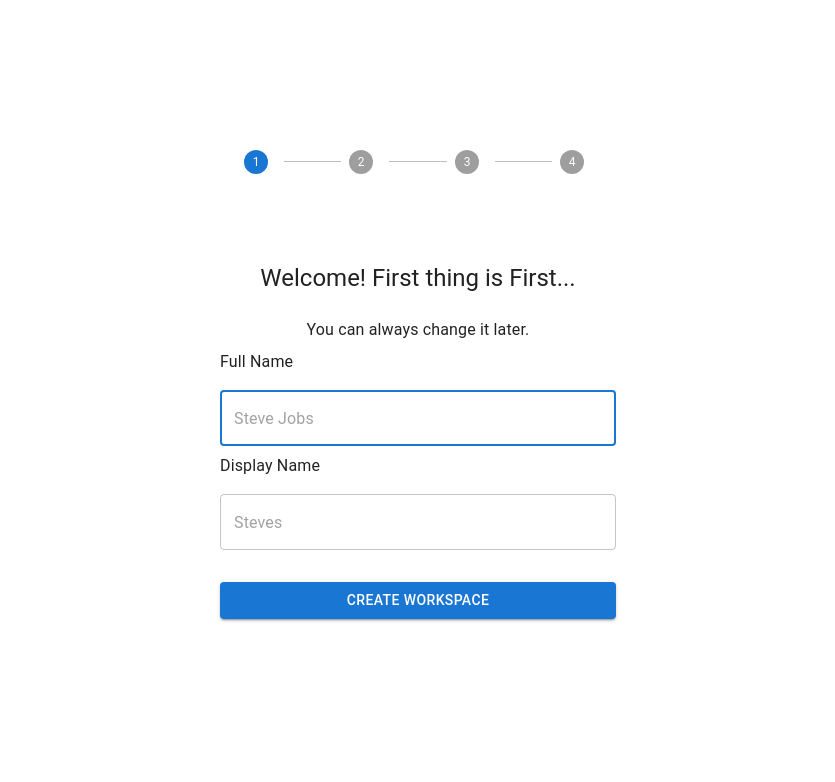
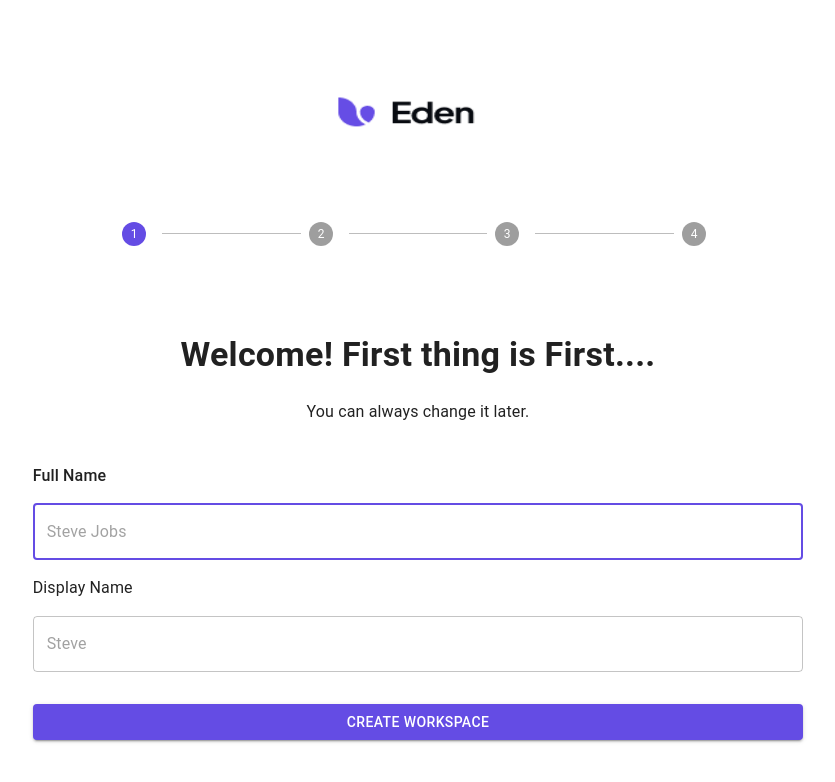
Before and after one commit to nandhinik08/Onboarding-React, a Next.js app: page /onboarding in a window 1280 px wide. Shown: the top 782 px of the page, without its empty margins (222-1057 px from the left). Built offline with nearby package versions, Linux system fonts and the light colour scheme.

Commit message:
css fixes

```diff
--- a/pages/api/hello.js
+++ /dev/null
@@ -1,5 +0,0 @@
-// Next.js API route support: https://nextjs.org/docs/api-routes/introduction
-
-export default function handler(req, res) {
-  res.status(200).json({ name: 'John Doe' })
-}
--- a/pages/onboarding.js
+++ b/pages/onboarding.js
@@ -1,12 +1,46 @@
 import Stepper from "../src/components/stepper";
 import styles from "../styles/Home.module.css";
+import Image from "next/image";
+import { Box } from "@mui/system";
+import { createTheme, ThemeProvider } from "@mui/material/styles";
+// import Inter from "../font/Inter.ttf";
 
-export default function Home() {
+const theme = createTheme({
+  palette: {
+    primary: {
+      main: "#644ce4",
+    },
+    // typography: {
+    //   fontFamily: "Inter",
+    // },
+    // components: {
+    //   MuiCssBaseline: {
+    //     styleOverrides: `
+    //       @font-face {
+    //         font-family: 'Inter';
+    //         font-style: normal;
+    //         font-display: swap;
+    //         font-weight: 400;
+    //         src: local('Inter'), local('Inter-Regular'), url(${Inter}) format('ttf');
+    //         unicodeRange: U+0000-00FF, U+0131, U+0152-0153, U+02BB-02BC, U+02C6, U+02DA, U+02DC, U+2000-206F, U+2074, U+20AC, U+2122, U+2191, U+2193, U+2212, U+2215, U+FEFF;
+    //       }
+    //     `,
+    //   },
+    // },
+  },
+});
+
+export default function OnBoarding() {
   return (
-    <div className={styles.container}>
-      <main className={styles.main}>
-        <Stepper></Stepper>
-      </main>
-    </div>
+    <ThemeProvider theme={theme}>
+      <div className={styles.container}>
+        <main className={styles.main}>
+          <Box sx={{ margin: 2, paddingBottom: 6 }}>
+            <Image src="/logo.png" alt="me" width="250" height="70" />
+          </Box>
+          <Stepper></Stepper>
+        </main>
+      </div>
+    </ThemeProvider>
   );
 }
--- a/src/components/final.js
+++ b/src/components/final.js
@@ -1,19 +1,10 @@
 import * as React from "react";
-import Avatar from "@mui/material/Avatar";
 import Button from "@mui/material/Button";
 import CssBaseline from "@mui/material/CssBaseline";
-import TextField from "@mui/material/TextField";
-import FormControlLabel from "@mui/material/FormControlLabel";
-import Checkbox from "@mui/material/Checkbox";
-import Link from "@mui/material/Link";
-import Grid from "@mui/material/Grid";
 import Box from "@mui/material/Box";
 import CheckCircleIcon from "@mui/icons-material/CheckCircle";
 import Typography from "@mui/material/Typography";
 import Container from "@mui/material/Container";
-import { createTheme, ThemeProvider } from "@mui/material/styles";
-
-const theme = createTheme();
 
 export default function Home(props) {
   const handleSubmit = (event) => {
@@ -23,8 +14,7 @@ export default function Home(props) {
   };
 
   return (
-    <ThemeProvider theme={theme}>
-      <Container component="main" maxWidth="xs">
+    <Container component="main" maxWidth="S">
       <CssBaseline />
       <Box
         sx={{
@@ -34,23 +24,19 @@ export default function Home(props) {
           alignItems: "center",
         }}
       >
-          <CheckCircleIcon color="primary" sx={{ fontSize: 50, margin: 2 }} />
-          <Typography component="h1" variant="h4">
+        <CheckCircleIcon color="primary" sx={{ mb: 6, alignItems: "center" }} />
+        <Typography sx={{ fontWeight: "bold" }} variant="h4">
           Congratulations, Eren!
         </Typography>
         <br />
-          <Typography component="p" variant="h6" sx={{ fontSize: 13 }}>
+        <Typography variant="body1">
           You have completed onboarding, you can start using the Eden!
         </Typography>
-          <Box
-            component="form"
-            onSubmit={handleSubmit}
-            noValidate
-            sx={{ mt: 1 }}
-          >
+        <Box component="form" onSubmit={handleSubmit} noValidate sx={{ mt: 1 }}>
           <Button
             type="submit"
             fullWidth
+            color="primary"
             variant="contained"
             sx={{ mt: 3, mb: 2 }}
           >
@@ -59,6 +45,5 @@ export default function Home(props) {
         </Box>
       </Box>
     </Container>
-    </ThemeProvider>
   );
 }
--- a/src/components/firstpage.js
+++ b/src/components/firstpage.js
@@ -1,19 +1,11 @@
 import * as React from "react";
-import Avatar from "@mui/material/Avatar";
 import Button from "@mui/material/Button";
 import CssBaseline from "@mui/material/CssBaseline";
 import TextField from "@mui/material/TextField";
-import FormControlLabel from "@mui/material/FormControlLabel";
-import Checkbox from "@mui/material/Checkbox";
-import Link from "@mui/material/Link";
-import Grid from "@mui/material/Grid";
 import Box from "@mui/material/Box";
-import LockOutlinedIcon from "@mui/icons-material/LockOutlined";
 import Typography from "@mui/material/Typography";
 import Container from "@mui/material/Container";
-import { createTheme, ThemeProvider } from "@mui/material/styles";
-
-const theme = createTheme();
+import { BorderClearRounded } from "@mui/icons-material";
 
 export default function FirstPage(props) {
   const handleSubmit = (event) => {
@@ -23,8 +15,7 @@ export default function FirstPage(props) {
   };
 
   return (
-    <ThemeProvider theme={theme}>
-      <Container component="main" maxWidth="xs">
+    <Container component="main" maxWidth="s">
       <CssBaseline />
       <Box
         sx={{
@@ -34,21 +25,17 @@ export default function FirstPage(props) {
           alignItems: "center",
         }}
       >
-          <Typography component="h1" variant="h5">
-            Welcome! First thing is First...
+        <Typography component="h1" variant="h4" sx={{ fontWeight: "bold" }}>
+          Welcome! First thing is First....
         </Typography>
         <br />
-          <Typography component="p" variant="p">
-            You can always change it later.
+        <Typography variant="body1">You can always change it later.</Typography>
+        <Box component="form" onSubmit={handleSubmit} noValidate sx={{ mt: 5 }}>
+          <Typography variant="body1" sx={{ fontWeight: "Medium" }}>
+            Full Name
           </Typography>
-          <Box
-            component="form"
-            onSubmit={handleSubmit}
-            noValidate
-            sx={{ mt: 1 }}
-          >
-            <label>Full Name</label>
           <TextField
+            sx={{ mb: 2 }}
             margin="normal"
             fullWidth
             id="FName"
@@ -62,12 +49,13 @@ export default function FirstPage(props) {
             fullWidth
             id="DName"
             name="DName"
-              placeholder="Steves"
+            placeholder="Steve"
           />
 
           <Button
             type="submit"
             fullWidth
+            color="primary"
             variant="contained"
             sx={{ mt: 3, mb: 2 }}
           >
@@ -76,6 +64,5 @@ export default function FirstPage(props) {
         </Box>
       </Box>
     </Container>
-    </ThemeProvider>
   );
 }
--- a/src/components/home.js
+++ b/src/components/home.js
@@ -1,14 +1,8 @@
 import * as React from "react";
-import Avatar from "@mui/material/Avatar";
 import Button from "@mui/material/Button";
 import CssBaseline from "@mui/material/CssBaseline";
 import TextField from "@mui/material/TextField";
-import FormControlLabel from "@mui/material/FormControlLabel";
-import Checkbox from "@mui/material/Checkbox";
-import Link from "@mui/material/Link";
-import Grid from "@mui/material/Grid";
 import Box from "@mui/material/Box";
-import LockOutlinedIcon from "@mui/icons-material/LockOutlined";
 import Typography from "@mui/material/Typography";
 import Container from "@mui/material/Container";
 import { createTheme, ThemeProvider } from "@mui/material/styles";
@@ -23,8 +17,7 @@ export default function Home(props) {
   };
 
   return (
-    <ThemeProvider theme={theme}>
-      <Container component="main" maxWidth="xs">
+    <Container component="main" maxWidth="s">
       <CssBaseline />
       <Box
         sx={{
@@ -34,19 +27,14 @@ export default function Home(props) {
           alignItems: "center",
         }}
       >
-          <Typography component="h1" variant="h5">
-            Let`s set up a home for all your work
+        <Typography component="h1" variant="h4" sx={{ fontWeight: "bold" }}>
+          Let&apos;s set up a home for all your work
         </Typography>
         <br />
-          <Typography component="p" variant="p">
+        <Typography variant="body1">
           You can always create another Workspace later.
         </Typography>
-          <Box
-            component="form"
-            onSubmit={handleSubmit}
-            noValidate
-            sx={{ mt: 1 }}
-          >
+        <Box component="form" onSubmit={handleSubmit} noValidate sx={{ mt: 5 }}>
           <label>Workspace Name</label>
           <TextField
             margin="normal"
@@ -94,6 +82,5 @@ export default function Home(props) {
         </Box>
       </Box>
     </Container>
-    </ThemeProvider>
   );
 }
--- a/src/components/planning.js
+++ b/src/components/planning.js
@@ -1,16 +1,16 @@
 import * as React from "react";
 import Button from "@mui/material/Button";
+
+import ButtonBase from "@mui/material/ButtonBase";
 import CssBaseline from "@mui/material/CssBaseline";
 import Box from "@mui/material/Box";
 import Typography from "@mui/material/Typography";
 import Container from "@mui/material/Container";
-import { createTheme, ThemeProvider } from "@mui/material/styles";
 import PersonIcon from "@mui/icons-material/Person";
 import CardContent from "@mui/material/CardContent";
 import Card from "@mui/material/Card";
 import GroupsIcon from "@mui/icons-material/Groups";
-
-const theme = createTheme();
+import { CardActionArea } from "@mui/material";
 
 export default function Planning(props) {
   const handleSubmit = (event) => {
@@ -20,8 +20,7 @@ export default function Planning(props) {
   };
 
   return (
-    <ThemeProvider theme={theme}>
-      <Container component="main" maxWidth="xs">
+    <Container component="main" maxWidth="s">
       <CssBaseline />
       <Box
         sx={{
@@ -31,21 +30,18 @@ export default function Planning(props) {
           alignItems: "center",
         }}
       >
-          <Typography component="h1" variant="h4">
+        <Typography component="h1" variant="h4" sx={{ fontWeight: "bold" }}>
           How are you planning to use Eden?
         </Typography>
         <br />
-          <Typography component="p" variant="p">
+        <Typography variant="body1">
           We`ll streamline your setup experience accordingly.
         </Typography>
-          <Box
-            component="form"
-            onSubmit={handleSubmit}
-            noValidate
-            sx={{ mt: 1 }}
-          >
+        <Box component="form" onSubmit={handleSubmit} noValidate sx={{ mt: 5 }}>
           <Box sx={{ display: "flex", flexDirection: "row" }}>
-              <Card raised sx={{ maxWidth: 345, marginRight: 2 }}>
+            <Box sx={{ m: 2 }}>
+              <Card sx={{ maxWidth: 345 }}>
+                <ButtonBase onClick={(event) => {}}>
                   <CardContent>
                     <PersonIcon />
                     <Typography variant="h6" color="text.primary">
@@ -55,8 +51,13 @@ export default function Planning(props) {
                       Write better.Think more clearly.Stay organized
                     </Typography>
                   </CardContent>
+                </ButtonBase>
               </Card>
+            </Box>
+
+            <Box sx={{ m: 2 }}>
               <Card sx={{ maxWidth: 345 }}>
+                <CardActionArea>
                   <CardContent>
                     <GroupsIcon />
                     <Typography variant="h6" color="text.primary">
@@ -66,7 +67,9 @@ export default function Planning(props) {
                       Wikis, docs, tasks & projects, all in one place.
                     </Typography>
                   </CardContent>
+                </CardActionArea>
               </Card>
+            </Box>
           </Box>
           <Button
             type="submit"
@@ -79,6 +82,5 @@ export default function Planning(props) {
         </Box>
       </Box>
     </Container>
-    </ThemeProvider>
   );
 }
--- a/src/components/stepper.js
+++ b/src/components/stepper.js
@@ -3,10 +3,8 @@ import Box from "@mui/material/Box";
 import Stepper from "@mui/material/Stepper";
 import Step from "@mui/material/Step";
 import StepButton from "@mui/material/StepButton";
-import Button from "@mui/material/Button";
 import Typography from "@mui/material/Typography";
 import FirstPage from "./firstpage";
-
 import { useState, useEffect } from "react";
 import Home from "./home";
 import Planning from "./planning";
@@ -37,15 +35,9 @@ export default function HorizontalNonLinearStepper() {
   const handleNext = () => {
     const newActiveStep =
       isLastStep() && !allStepsCompleted()
-        ? // It's the last step, but not all steps have been completed,
-          // find the first step that has been completed
-          steps.findIndex((step, i) => !(i in completed))
+        ? steps.findIndex((step, i) => !(i in completed))
         : activeStep + 1;
     setActiveStep(newActiveStep);
-  };
-
-  const handleBack = () => {
-    setActiveStep((prevActiveStep) => prevActiveStep - 1);
   };
 
   const handleStep = (step) => () => {
@@ -59,14 +51,9 @@ export default function HorizontalNonLinearStepper() {
     handleNext();
   };
 
-  const handleReset = () => {
-    setActiveStep(0);
-    setCompleted({});
-  };
-
   return (
     <Box sx={{ width: "100%" }}>
-      <Box sx={{ width: "30%", margin: "auto" }}>
+      <Box sx={{ width: "50%", margin: "auto" }}>
         <Stepper nonLinear activeStep={activeStep}>
           {steps.map((label, index) => (
             <Step key={label} completed={completed[index]}>
@@ -77,16 +64,18 @@ export default function HorizontalNonLinearStepper() {
           ))}
         </Stepper>
       </Box>
-      <div>
+      <Box
+        sx={{
+          marginTop: "auto",
+          display: "flex",
+          width: "100%",
+          flexDirection: "column",
+          alignItems: "center",
+        }}
+      >
         {allStepsCompleted() ? (
           <React.Fragment>
-            <Typography sx={{ mt: 2, mb: 1 }}>
-              All steps completed - you&apos;re finished
-            </Typography>
-            <Box sx={{ display: "flex", flexDirection: "row", pt: 2 }}>
-              <Box sx={{ flex: "1 1 auto" }} />
-              <Button onClick={handleReset}>Reset</Button>
-            </Box>
+            <Final handleComplete={0}></Final>
           </React.Fragment>
         ) : (
           <React.Fragment>
@@ -114,7 +103,7 @@ export default function HorizontalNonLinearStepper() {
             </Typography>
           </React.Fragment>
         )}
-      </div>
+      </Box>
     </Box>
   );
 }
```
Also changed, not shown: pages/index.js (+4 -63 lines), font/Inter.ttf (added), public/logo.png (added). Lines whose indentation alone changed are shown as unchanged.
